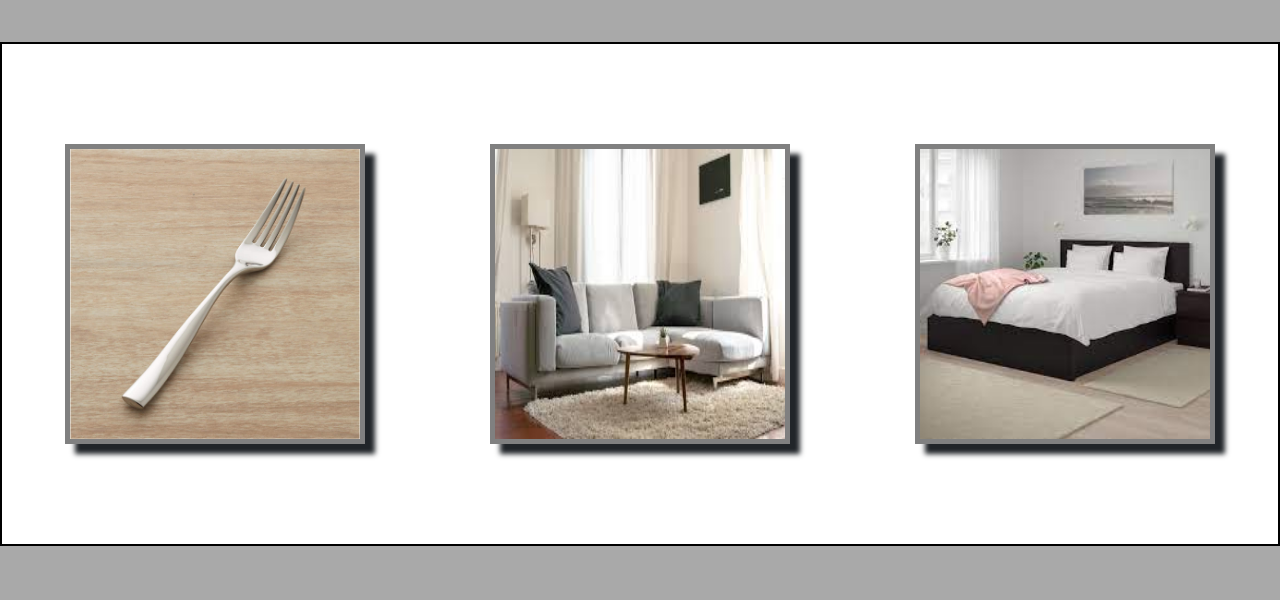
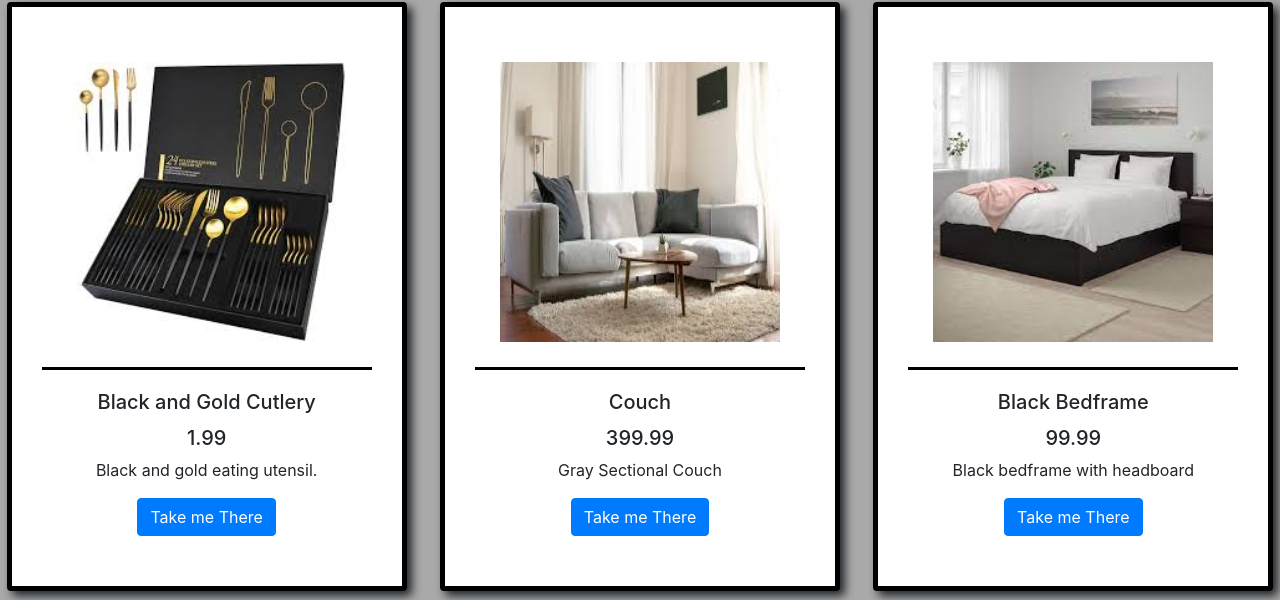
Before and after one commit to alittle1988/online-store, a plain HTML site: page index.html in a window 1280 px wide. Shown: the part 200-800 px from the top of the page. Drawn offline with nearby package versions, Linux system fonts and the light colour scheme.

Commit message:
assinged deals

```diff
--- a/CSS/style.css
+++ b/CSS/style.css
@@ -3,6 +3,7 @@
 * {
     margin: 0;
     padding: 0;
+    box-sizing: border-box;
 }
 
 html {
@@ -54,22 +55,29 @@ main {
 }
 
 .dealContainer {
+    display: grid;
+    grid-template-columns: 1fr 1fr 1fr;
+    grid-template-rows: 100%;
+    gap: 20px;
+
+    justify-items: center;
     text-align: center;
-    border: 2px solid black;
-    padding: 100px 0;
-    background-color: white;
+
+
 
 
 }
 
-.dealImg {
-   width: 300px;
-   height: 300px;
-   border: 5px solid gray;
-   box-shadow: 10px 10px 5px;
+.card {
+  border: 5px solid black;
+  box-shadow: 5px 5px 10px;
+  width: 25rem;
+  height: 100%;
+  padding: 30px;
 
 }
-
-.dealImg:hover {
-    transform: scale(1.25)
+.card img {
+    padding: 25px;
+    border-bottom: 3px solid black;
+    height: 100%;
 }
--- a/JS/script.js
+++ b/JS/script.js
@@ -3,6 +3,7 @@ const livingArea = [];
 const bathRoom = [];
 const bedRoom = [];
 const garage = [];
+const deals= [];
 
 const itemFactory = (name, price, deparment, description, imgSrc) => {
     return {
@@ -31,5 +32,29 @@ Description:${this._description}`
 }
 
 
-const fork = itemFactory('fork', 1.99, 'kitchen', 'Silver eating utensil', '/Resources/Images/Kitchen/fork.jpeg' );
-const couch = itemFactory('Couch', 399.99, 'Living Room', 'Green Couch', '/Resourses/Images/Livingroom/GreenCouch.jpeg' )
+const blackGoldCutlery = itemFactory('Black and Gold Cutlery', 1.99, 'kitchen', 'Black and gold eating utensil.', './Resources/Images/Kitchen/cutlery/black-gold-cutlery-set.jpeg' );
+const couch = itemFactory('Couch', 399.99, 'Living Room', 'Gray Sectional Couch', './Resources/Images/Livingroom/grayCouch.jpeg' )
+const blackBedFrame = itemFactory('Black Bedframe', 99.99, 'bedroom', 'Black bedframe with headboard', './Resources/Images/Bedroom/bedframes/BlackBedFrame.jpeg' )
+deals.push(blackGoldCutlery)
+deals.push(couch)
+deals.push(blackBedFrame)
+
+
+
+
+// assigning deal location and info
+const dealCards = document.querySelectorAll('.deal-card');
+
+
+for(let i = 0; i < dealCards.length; i++) {
+    const card = dealCards[i].children
+    let dealImg = card[0]
+    dealImg.src = deals[i]._imgSrc
+    dealImg.alt = deals[i]._description
+    let cardBody = card[1].children
+    cardBody[0].textContent = deals[i]._name
+    cardBody[1].textContent = deals[i]._price
+    cardBody[2].textContent = deals[i]._description
+
+
+}
--- a/index.html
+++ b/index.html
@@ -6,7 +6,7 @@
     <meta name="viewport" content="width=device-width, initial-scale=1.0">
     <link rel="stylesheet" href="https://cdn.jsdelivr.net/npm/bootstrap@4.1.3/dist/css/bootstrap.min.css" integrity="sha384-MCw98/SFnGE8fJT3GXwEOngsV7Zt27NXFoaoApmYm81iuXoPkFOJwJ8ERdknLPMO" crossorigin="anonymous">
     <link rel="stylesheet" href="./CSS/style.css">
-    <title>Document</title>
+    <title>the Littles store</title>
 </head>
 <body>
     <header class="header">
@@ -47,7 +47,6 @@
             </div>
           </nav>
     </header>
-    <main>
       <main class="main">
         <div class="container-fluid">
           <div class="row">
@@ -56,18 +55,36 @@
             </div>
           </div>
           <div class="row dealContainer">
-            <div class="col">
-              <img class="dealImg" src="./Resources/Images/Kitchen/dinner-fork.jpeg" alt="Dinner fork">
-            </div>
-            <div class="col">
-              <img class="dealImg" src="./Resources/Images/Livingroom/GrayCouch.jpeg" alt="Gray couch">
-            </div>
-            <div class="col">
-              <img class="dealImg" src="./Resources/Images/Bedroom/BlackBedFrame.jpeg" alt="Black bed frame">
-            </div>
+
+              <div class="card deal-card">
+                <img class=" card-img-top" src="" alt="">
+                <div class="card-body">
+                  <h5 class="card-title"></h5>
+                  <h5 class="card-price"></h5>
+                  <p class="card-text"></p>
+                  <a href="#" class="btn btn-primary">Take me There</a>
+                </div>
+              </div>
+              <div class="card deal-card" >
+                <img class=" card-img-top" src="" alt="">
+                <div class="card-body">
+                  <h5 class="card-title"></h5>
+                  <h5 class="card-price"></h5>
+                  <p class="card-text"></p>
+                  <a href="#" class="btn btn-primary">Take me There</a>
+                </div>
+              </div>
+              <div class="card deal-card" >
+                <img class=" card-img-top" src="" alt="">
+                <div class="card-body">
+                  <h5 class="card-title"></h5>
+                  <h5 class="card-price"></h5>
+                  <p class="card-text"></p>
+                  <a href="#" class="btn btn-primary">Take me There</a>
+                </div>
+              </div>
           </div>
         </div>
-      </main>
     </main>
 </body>
 
```
Also changed, not shown: Resources/Images/Bedroom/bedframes/BlackBedFrame.jpeg (renamed from Resources/Images/Bedroom/BlackBedFrame.jpeg), Resources/Images/Kitchen/cutlery/black-cutlery-set.jpeg (added), Resources/Images/Kitchen/cutlery/black-gold-cutlery-set.jpeg (added), Resources/Images/Kitchen/cutlery/blue-silver-cutlery-set.jpeg (added), Resources/Images/Kitchen/cutlery/gray-silver-cutlery-set.jpeg (added), Resources/Images/Kitchen/cutlery/white-gold-cutlery-set.jpeg (added), Resources/Images/Kitchen/dinner-fork.jpeg (deleted), 8 other files.
